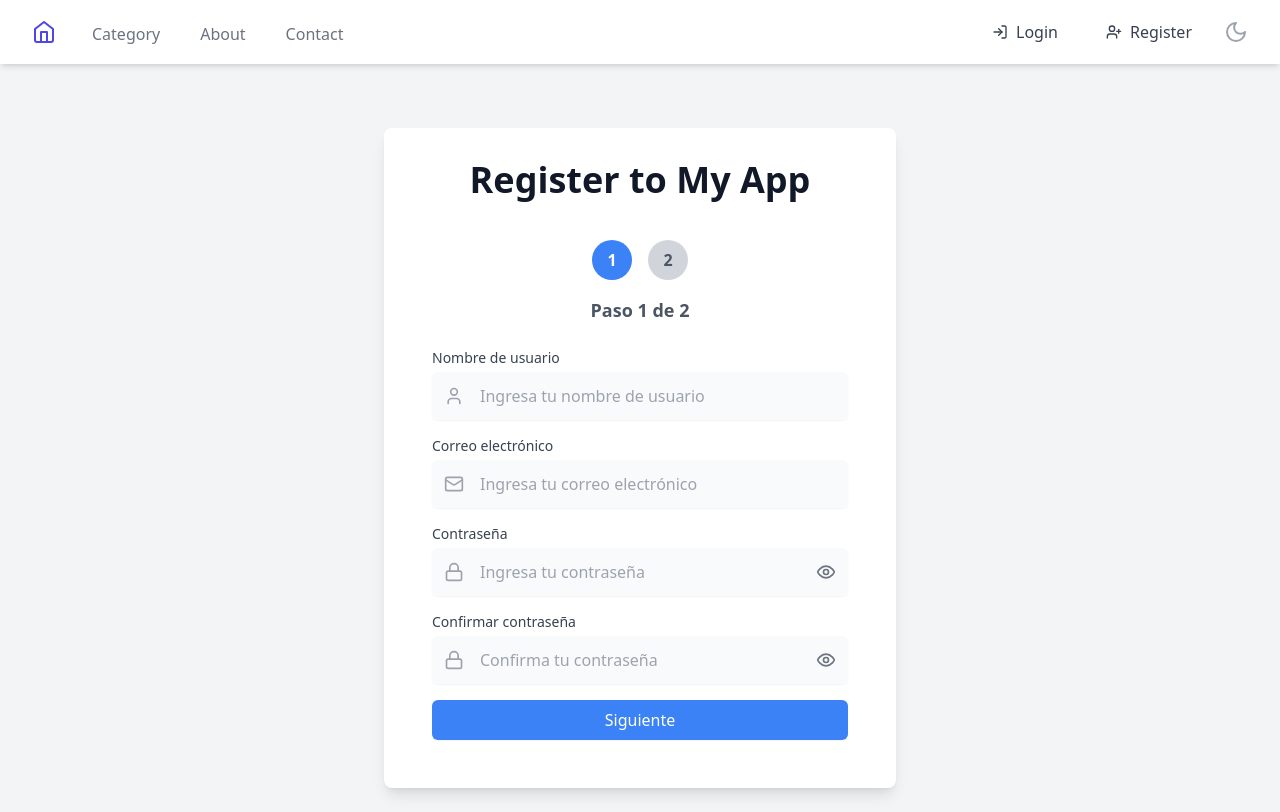
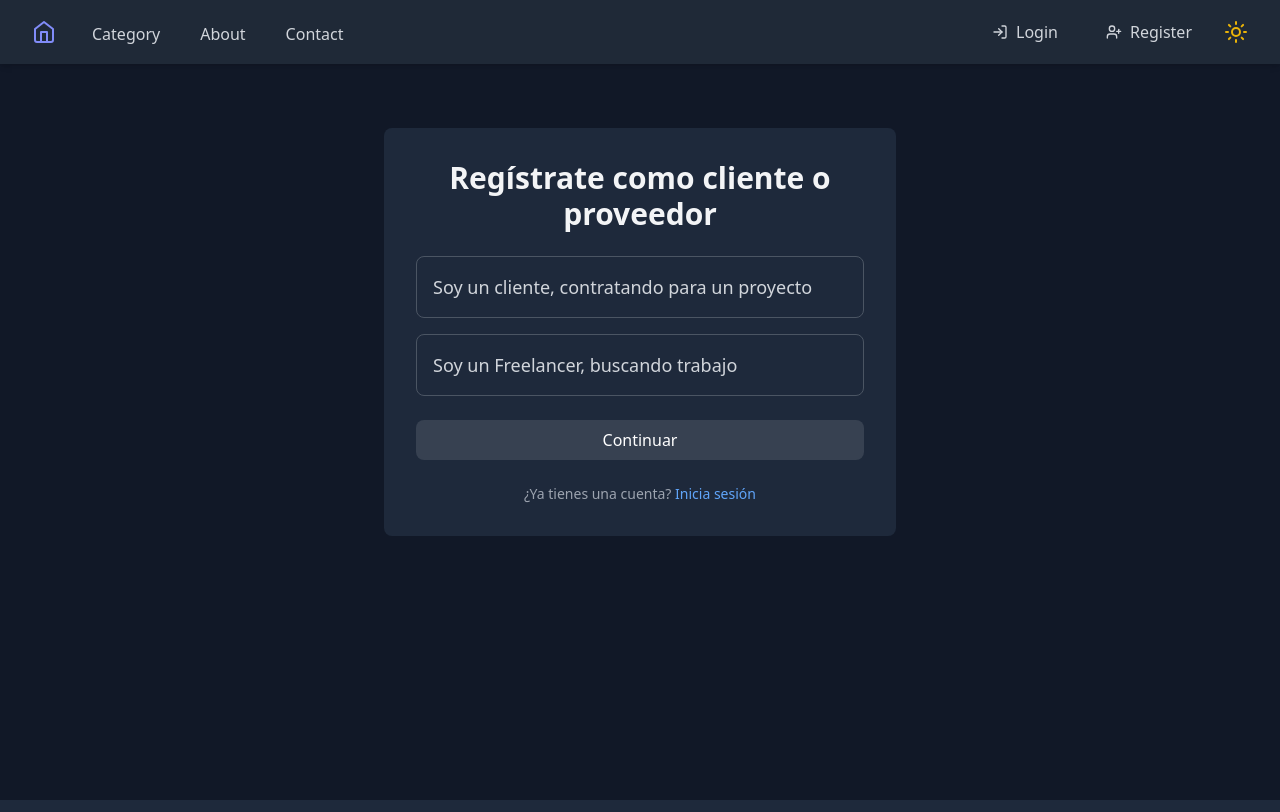
Before and after one commit to 818diego/service-finder, a React (Vite) app in the folder services-finder-frontend/: page /register in a window 1280 px wide. Built offline with nearby package versions, Linux system fonts and the light colour scheme.

Commit message:
update ui for register user

```diff
--- a/services-finder-frontend/src/RoutesConfig.tsx
+++ b/services-finder-frontend/src/RoutesConfig.tsx
@@ -35,5 +35,6 @@ export const AppRoutes: React.FC = () => (
 
         {/* Options for a Cliente */}
         <Route path="/offers" element={<MyOffersPage />} />
+
     </Routes>
 );
--- a/services-finder-frontend/src/components/DarkModeToggle.tsx
+++ b/services-finder-frontend/src/components/DarkModeToggle.tsx
@@ -4,7 +4,7 @@ import { Sun, Moon } from "lucide-react";
 const DarkModeToggle: React.FC = () => {
     const [isDarkMode, setIsDarkMode] = useState<boolean>(() => {
         const savedMode = localStorage.getItem("darkMode");
-        return savedMode === "true";
+        return savedMode === null ? true : savedMode === "true";
     });
 
     const toggleDarkMode = () => {
--- a/services-finder-frontend/src/components/auth/RegisterForm.tsx
+++ b/services-finder-frontend/src/components/auth/RegisterForm.tsx
@@ -6,7 +6,6 @@ import {
     Lock,
     Home,
     NotebookPen,
-    Briefcase,
     UserCheck,
     Eye,
     EyeOff,
@@ -22,11 +21,14 @@ import { toast } from "react-toastify";
 import "react-toastify/dist/ReactToastify.css";
 import zxcvbn from "zxcvbn";
 
+interface RegisterFormProps {
+    userType: "Cliente" | "Proveedor";
+}
 interface RegisterUserType extends UserType {
     confirmPassword: string;
 }
 
-const RegisterForm: React.FC = () => {
+const RegisterForm: React.FC<RegisterFormProps> = ({ userType }) => {
     const {
         register,
         handleSubmit,
@@ -48,14 +50,12 @@ const RegisterForm: React.FC = () => {
         hasSpecialChar: false,
     });
 
-    const userType = watch("userType");
     const password = watch("password");
-    // const confirmPassword = watch("confirmPassword");
 
     const onSubmit: SubmitHandler<RegisterUserType> = async (data) => {
         setLoading(true);
         try {
-            await registerUser(data);
+            await registerUser({ ...data, userType });
             setLoading(false);
             setSuccess(true);
             toast.success("¡Registro exitoso!");
@@ -142,14 +142,14 @@ const RegisterForm: React.FC = () => {
     };
 
     return (
-        <form onSubmit={handleSubmit(onSubmit)} className="space-y-6 p-4">
+        <form onSubmit={handleSubmit(onSubmit)} className="space-y-6 p-4 max-w-md mx-auto">
             <div className="text-center text-gray-600 dark:text-gray-400">
                 <div className="flex justify-center space-x-4 mb-4">
                     <div
                         className={`w-10 h-10 rounded-full flex items-center justify-center ${
                             step === 1
                                 ? "bg-blue-500 text-white"
-                                : "bg-gray-300 text-gray-600"
+                                : " text-gray-600"
                         }`}>
                         <span className="font-bold">1</span>
                     </div>
@@ -393,22 +393,6 @@ const RegisterForm: React.FC = () => {
                                     {errors.lastName.message}
                                 </p>
                             )}
-                            <FormInput
-                                label="Tipo de usuario"
-                                type="select"
-                                placeholder="Selecciona el tipo de usuario"
-                                register={register("userType", {
-                                    required: true,
-                                })}
-                                error={errors.userType}
-                                icon={Briefcase}
-                                validationMessage="El tipo de usuario es obligatorio"
-                                options={[
-                                    "Selecciona una opción",
-                                    "Proveedor",
-                                    "Cliente",
-                                ]}
-                            />
                             {errors.userType && (
                                 <p className="text-red-500 text-sm mt-1">
                                     {errors.userType.message}
--- a/services-finder-frontend/src/pages/auth/RegisterPage.tsx
+++ b/services-finder-frontend/src/pages/auth/RegisterPage.tsx
@@ -1,13 +1,95 @@
-import React from "react";
+import React, { useState, useEffect } from "react";
+import { Link } from "react-router-dom"; // Add this import
 import RegisterForm from "../../components/auth/RegisterForm";
 
-const RegisterPage: React.FC = () => (
-    <div className="bg-white dark:bg-gray-800 shadow-lg rounded-lg p-8 max-w-lg mx-auto mt-10 transition-colors duration-300 ease-in-out">
-        <h1 className="text-4xl font-bold text-gray-900 dark:text-gray-100 mb-6 text-center">
-            Register to My App
-        </h1>
-        <RegisterForm />
-    </div>
-);
+const RegisterPage: React.FC = () => {
+    const [userType, setUserType] = useState<"Cliente" | "Proveedor" | null>(null);
+    const [confirmed, setConfirmed] = useState(false);
+
+    useEffect(() => {
+        document.body.style.backgroundColor = "#1e293b"; // Set dark background color
+        return () => {
+            document.body.style.backgroundColor = ""; // Reset background color on component unmount
+        };
+    }, []);
+
+    const handleUserTypeSelect = (type: "Cliente" | "Proveedor") => {
+        setUserType(type);
+    };
+
+    const handleConfirm = () => {
+        setConfirmed(true);
+    };
+
+    return (
+        <div className="bg-slate-800 rounded-lg p-8 max-w-lg mx-auto mt-10 transition-colors duration-300 ease-in-out">
+            {!confirmed ? (
+                <div>
+                    <h1 className="text-3xl font-bold text-gray-100 mb-6 text-center">
+                        Regístrate como cliente o proveedor
+                    </h1>
+                    <div className="grid grid-cols-1 gap-4">
+                        {/* Opción Cliente */}
+                        <div
+                            onClick={() => handleUserTypeSelect("Cliente")}
+                            className={`relative flex items-center justify-between border border-gray-600 rounded-lg p-4 cursor-pointer hover:bg-blue-900 transition duration-300 ease-in-out ${
+                                userType === "Cliente"
+                                    ? "ring-2 ring-blue-500 bg-blue-900"
+                                    : ""
+                            }`}>
+                            <span className="text-lg font-medium text-gray-300">
+                                Soy un cliente, contratando para un proyecto
+                            </span>
+                        </div>
+                        {/* Opción Proveedor */}
+                        <div
+                            onClick={() => handleUserTypeSelect("Proveedor")}
+                            className={`relative flex items-center justify-between border border-gray-600 rounded-lg p-4 cursor-pointer hover:bg-green-900 transition duration-300 ease-in-out ${
+                                userType === "Proveedor"
+                                    ? "ring-2 ring-green-500 bg-green-900"
+                                    : ""
+                            }`}>
+                            <span className="text-lg font-medium text-gray-300">
+                                Soy un Freelancer, buscando trabajo
+                            </span>
+                        </div>
+                    </div>
+                    <button
+                        disabled={!userType}
+                        onClick={handleConfirm}
+                        className={`mt-6 w-full py-2 px-4 rounded-lg text-white font-medium transition-colors duration-300 ${
+                            userType
+                                ? "bg-blue-700 hover:bg-blue-800"
+                                : "bg-gray-700 cursor-not-allowed"
+                        }`}>
+                        Continuar
+                    </button>
+                    <div className="mt-6 text-center">
+                        <p className="text-sm text-gray-400">
+                            ¿Ya tienes una cuenta?{" "}
+                            <Link
+                                to="/login"
+                                className="text-blue-400 hover:underline">
+                                Inicia sesión
+                            </Link>
+                        </p>
+                    </div>
+                </div>
+            ) : (
+                <div>
+                    <h1 className="text-3xl font-bold text-gray-100 mb-6 text-center">
+                        Registro de {userType}
+                    </h1>
+                    {userType && <RegisterForm userType={userType} />}
+                    <button
+                        onClick={() => setConfirmed(false)}
+                        className="mt-4 w-full py-2 px-4 rounded-lg text-white font-medium bg-gray-600 hover:bg-gray-700 transition-colors duration-300">
+                        Regresar
+                    </button>
+                </div>
+            )}
+        </div>
+    );
+};
 
 export default RegisterPage;
```
Also changed, not shown: 1 other file (tests, documents, lock files or other folders).
